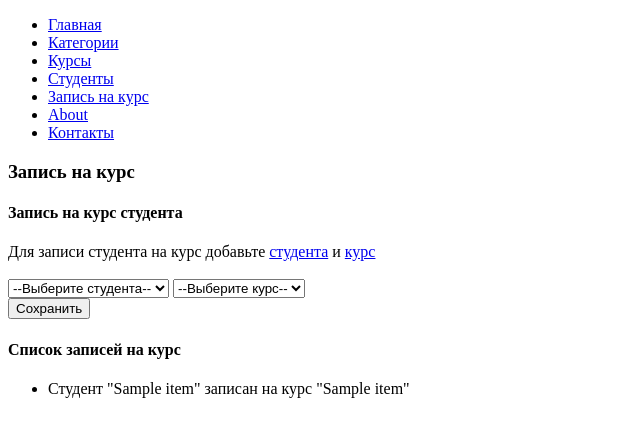
After one commit to vakhnin/geekbrains-patterns, a Python web app: template templates/enrollment.html in a window 1280 px wide. The commit adds this page. Shown: the top 437 px of the page, without its empty margins (0-640 px from the left). Run offline with Jinja, Linux system fonts and the light colour scheme; the template is opened without the code that fills it: most values are stand-ins (such as "Sample title", 1, 10 or a date in 2020).

Commit message:
Запись студентов на курс

```diff
--- a/framework/urls.py
+++ b/framework/urls.py
@@ -1,4 +1,4 @@
-from framework.views import IndexView, AboutView, ContactsView, CategoryView, CourseView, StudentView
+from framework.views import IndexView, AboutView, ContactsView, CategoryView, CourseView, StudentView, EnrollmentView
 
 urlpatterns = {
     '/': IndexView(),
@@ -6,5 +6,6 @@ urlpatterns = {
     '/category/': CategoryView(),
     '/course/': CourseView(),
     '/students/': StudentView(),
+    '/enrollments/': EnrollmentView(),
     '/contacts/': ContactsView(),
 }
--- /dev/null
+++ b/templates/enrollment.html
@@ -0,0 +1,41 @@
+{% extends "base.html" %}
+{% block title %}
+Запись на курс
+{% endblock %}
+{% block menu %}
+{% include "inc-menu.html" %}
+{% endblock %}
+{% block body %}
+<div class="content">
+    <h3>Запись на курс</h3>
+    <h4>Запись на курс студента</h4>
+    <div>Для записи студента на курс добавьте <a href="/students">студента</a>
+        и <a href="/course">курс</a></div>
+    <br>
+    <form method="post">
+        <div>
+            <select name="student_id">
+                <option value="">--Выберите студента--</option>
+                {% for item in students %}
+                <option value="{{item.id}}">{{item.name}}</option>
+                {% endfor %}
+            </select>
+            <select name="course_id">
+                <option value="">--Выберите курс--</option>
+                {% for item in courses %}
+                <option value="{{item.id}}">{{item.name}}</option>
+                {% endfor %}
+            </select>
+        </div>
+        <button type="submit">Сохранить</button>
+    </form>
+    <h4>Список записей на курс</h4>
+    <ul>
+        {% for item in enrollments %}
+        <li>
+            Студент "{{item.student_name}}" записан на курс "{{item.course_name}}"
+        </li>
+        {% endfor %}
+    </ul>
+</div>
+{% endblock %}
--- a/templates/inc-menu.html
+++ b/templates/inc-menu.html
@@ -4,6 +4,7 @@
         <li><a href="/category">Категории</a></li>
         <li><a href="/course">Курсы</a></li>
         <li><a href="/students">Студенты</a></li>
+        <li><a href="/enrollments">Запись на курс</a></li>
         <li><a href="/about">About</a></li>
         <li><a href="/contacts">Контакты</a></li>
     </ul>
```
Also changed, not shown: framework/views.py (+19 -0 lines), patterns/сreational_patterns.py (+24 -1 lines).
